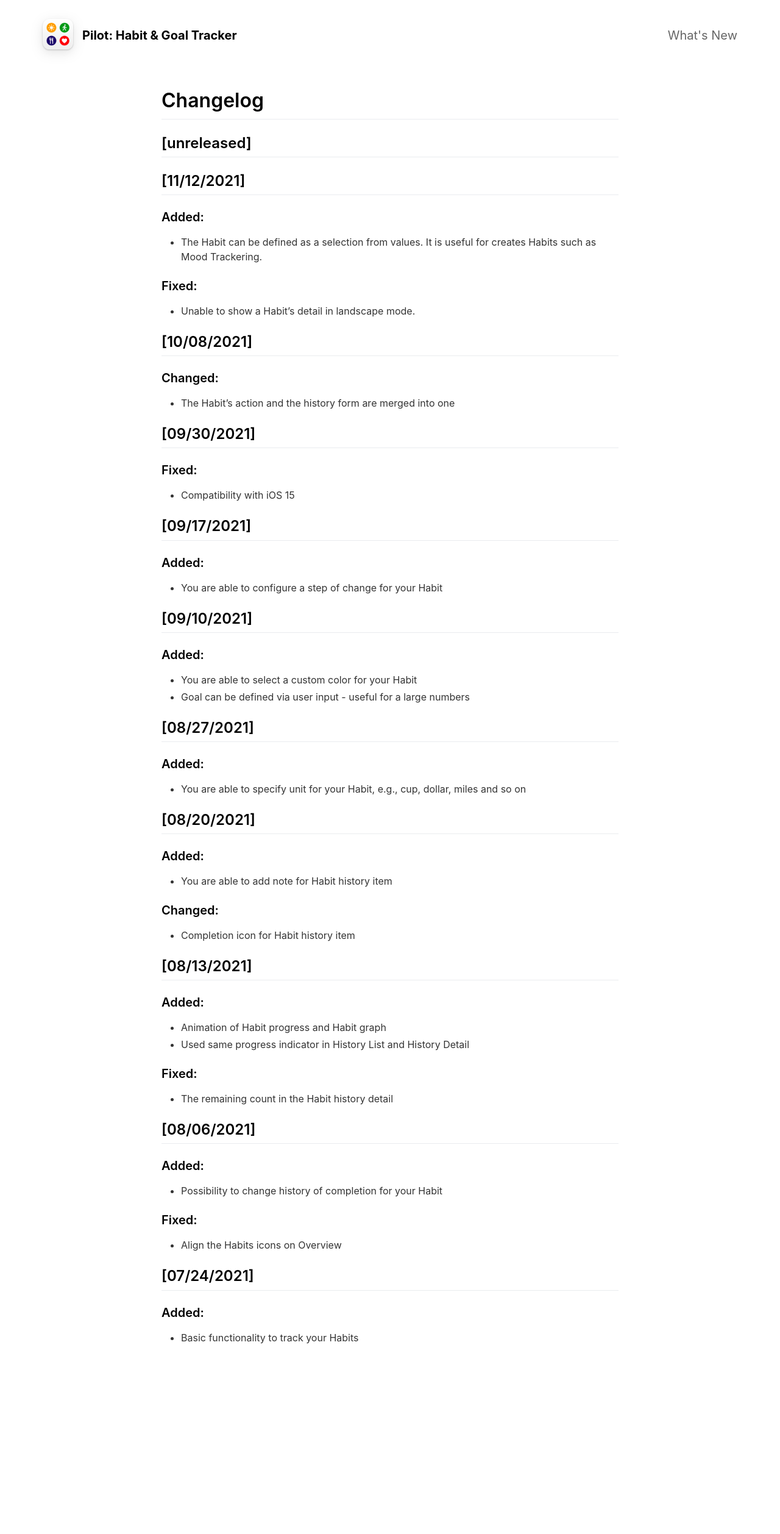
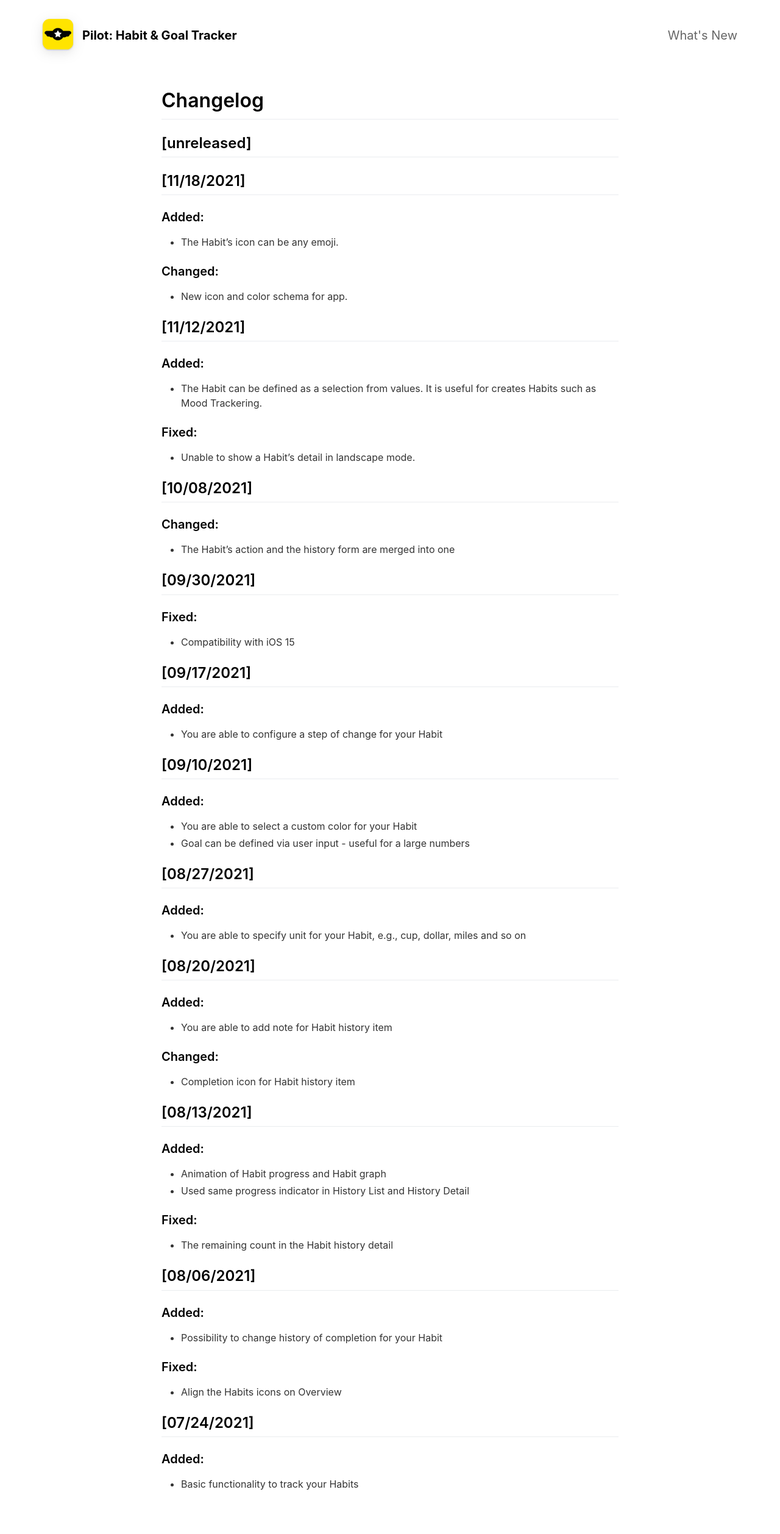
Before and after one commit to VolcanoUniversum/HabitPilot, a Jekyll site: the page built from _pages/changelog.md, in a window 1280 px wide. Shown: the whole page at 61% size. Built offline with Jekyll 4.4.1, drawn with Linux system fonts in a browser that asks for light colours; nearby versions of some CDN libraries; before the commit the page ends 2276 px from its top, so only the background shows below that.

Commit message:
Pushed the latest Web to GitHub pages [skip ci]

```diff
--- a/_config.yml
+++ b/_config.yml
@@ -43,7 +43,7 @@ features                                  :
 
   - title                                 : Customizable
     description                           : You can create different types of Habits - track your sleeping, budget or mood.
-    fontawesome_icon_name                 : edit
+    fontawesome_icon_name                 : pencil-alt
 
   - title                                 : Free
     description                           : Unlimited access to all features without any payment.
@@ -59,7 +59,7 @@ topbar_color                              : "#000000"
 topbar_transparency                       : 0.1
 topbar_title_color                        : "#ffffff"
 
-cover_image                               : assets/lucas-favre-JnoNcfFwrNA-unsplash.jpg # Replace with alternative image path or image URL.
+cover_image                               : assets/andres-dallimonti-kjqTlMHLci4-unsplash.jpg # Replace with alternative image path or image URL.
 cover_overlay_color                       : "#363b3d"
 cover_overlay_transparency                : 0.8
 
@@ -76,11 +76,11 @@ app_description_color                     : "#ffffff"
 feature_title_color                       : "#000000"
 feature_text_color                        : "#666666"
 
-feature_icons_foreground_color            : "#FEEFD6"
-feature_icons_background_color            : "#FBA900"
+feature_icons_foreground_color            : "#0A0A0A"
+feature_icons_background_color            : "#FFE300"
 
-social_icons_foreground_color             : "#1f0d68"
-social_icons_background_color             : "#d1d0e1"
+social_icons_foreground_color             : "#FFFFFF"
+social_icons_background_color             : "#FFE300"
 
 footer_text_color                         : "#666666"
 
--- a/_pages/changelog.md
+++ b/_pages/changelog.md
@@ -7,6 +7,14 @@ include_in_header: true
 # Changelog
 
 ## [unreleased]
+
+## [11/18/2021]
+
+### Added:
+- The Habit's icon can be any emoji.
+
+### Changed:
+- New icon and color schema for app.
 
 ## [11/12/2021]
 
```
Also changed, not shown: assets/andres-dallimonti-kjqTlMHLci4-unsplash.jpg (added), assets/appicon.png, assets/lucas-favre-JnoNcfFwrNA-unsplash.jpg (deleted), assets/screenshot/yourscreenshot.png, 9 other files.
